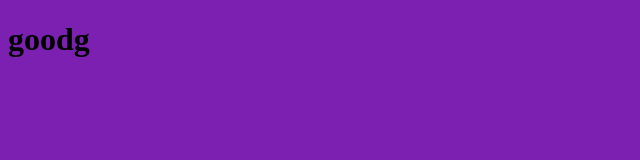
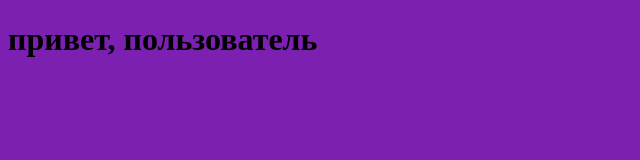
Before and after one commit to jussy789/project2, a plain HTML site: page index.html in a window 1280 px wide. Shown: the whole page, without its empty margins (0-640 px from the left). Drawn offline with Linux system fonts and the light colour scheme.

Commit message:
добавили приветствие

```diff
--- a/index.html
+++ b/index.html
@@ -8,6 +8,6 @@
     <link rel="stylesheet" href="style.css">
 </head>
 <body>
-    <h1>goodg</h1>
+    <h1>привет, пользователь</h1>
 </body>
 </html>
```
